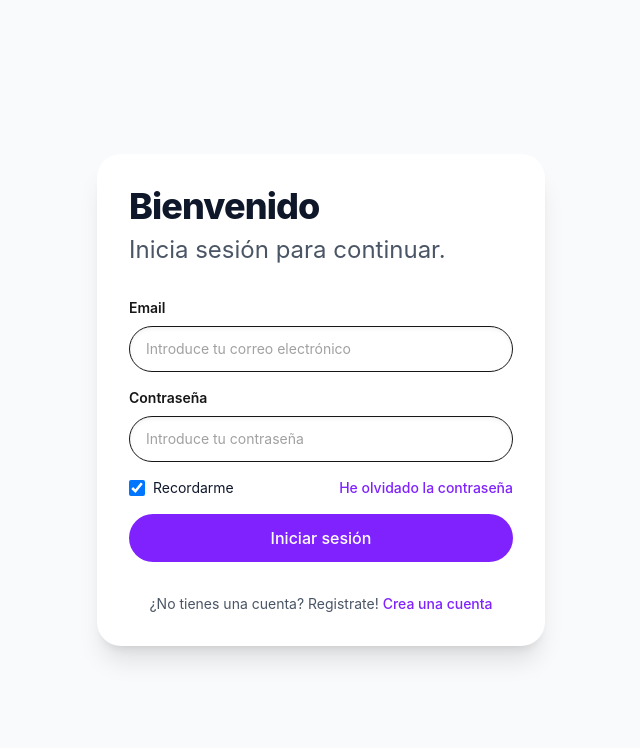
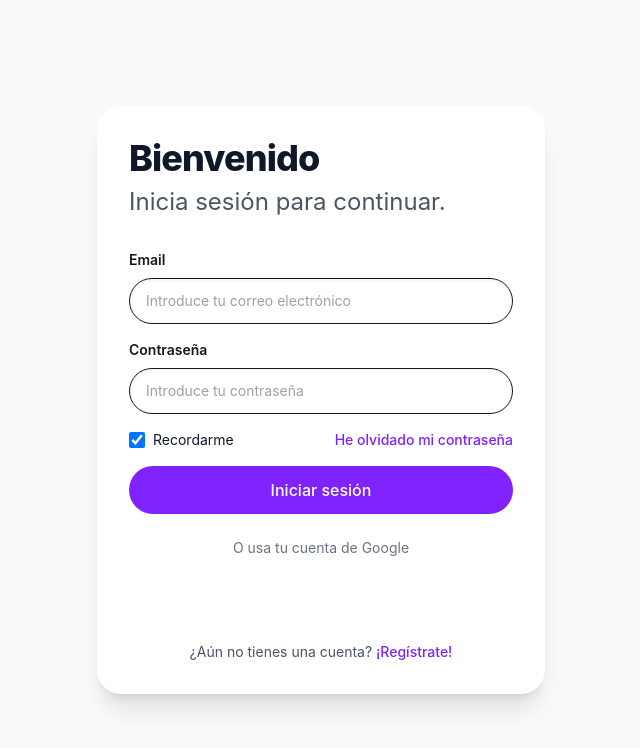
Before and after one commit to jgb0048/trelloMedac, a React (Vite) app in the folder web-trello/: page /login in a window 1280 px wide. Shown: the top 748 px of the page, without its empty margins (319-959 px from the left). Built offline with nearby package versions, Linux system fonts and the light colour scheme.

Commit message:
OAuth2.0 - Inicio sesión Google
Añadir botón de inicio de sesión y funcionamiento.

```diff
--- a/web-trello/package.json
+++ b/web-trello/package.json
@@ -10,10 +10,12 @@
     "preview": "vite preview"
   },
   "dependencies": {
+    "@react-oauth/google": "^0.11.0",
     "@tailwindcss/vite": "^4.1.14",
     "firebase": "^12.3.0",
-    "react": "^19.1.1",
-    "react-dom": "^19.1.1",
+    "jwt-decode": "^4.0.0",
+    "react": "^18.3.1",
+    "react-dom": "^18.3.1",
     "react-hook-form": "^7.64.0",
     "react-router-dom": "^7.9.3"
   },
--- a/web-trello/src/main.jsx
+++ b/web-trello/src/main.jsx
@@ -1,16 +1,19 @@
-import { StrictMode } from "react";
-import { createRoot } from "react-dom/client";
+import React from "react";
+import ReactDOM from "react-dom/client";
 import { BrowserRouter } from "react-router-dom";
 import App from "./App.jsx";
 import { AuthProvider } from "./modules/auth/AuthContext.jsx";
+import { GoogleOAuthProvider } from "@react-oauth/google";
 import "./App.css";
 
-createRoot(document.getElementById("root")).render(
-  <StrictMode>
-    <BrowserRouter>
-      <AuthProvider>
-        <App />
-      </AuthProvider>
-    </BrowserRouter>
-  </StrictMode>,
+ReactDOM.createRoot(document.getElementById("root")).render(
+  <React.StrictMode>
+    <GoogleOAuthProvider clientId="206192123803-tqklggssabfakgg3kr9mrdll1tm282g6.apps.googleusercontent.com">
+      <BrowserRouter>
+        <AuthProvider>
+          <App />
+        </AuthProvider>
+      </BrowserRouter>
+    </GoogleOAuthProvider>
+  </React.StrictMode>
 );
--- a/web-trello/src/pages/Login.jsx
+++ b/web-trello/src/pages/Login.jsx
@@ -5,15 +5,22 @@ import Input from "../components/ui/Input.jsx";
 import Checkbox from "../components/ui/Checkbox.jsx";
 import Button from "../components/ui/Button.jsx";
 import { useAuth } from "../modules/auth/AuthContext.jsx";
+import { GoogleLogin } from "@react-oauth/google";
+import { jwtDecode } from "jwt-decode";
 
 export default function Login() {
-  const { login } = useAuth();
+  const { login, loginWithGoogle } = useAuth();
   const navigate = useNavigate();
   const { state } = useLocation();
-  const { register, handleSubmit, formState: { isSubmitting } } = useForm({
+  const {
+    register,
+    handleSubmit,
+    formState: { isSubmitting },
+  } = useForm({
     defaultValues: { remember: true },
   });
 
+  // Login normal
   async function onSubmit({ email, password, remember }) {
     try {
       await login(email, password, remember);
@@ -23,25 +30,79 @@ export default function Login() {
     }
   }
 
+  // Login Google
+  const handleGoogleSuccess = (credentialResponse) => {
+    const decoded = jwtDecode(credentialResponse.credential);
+    console.log("Usuario Google:", decoded);
+    loginWithGoogle(decoded);
+    navigate("/dashboard", { replace: true });
+  };
+
+  const handleGoogleError = () => {
+    alert("Error al iniciar sesión");
+  };
+
   return (
     <AuthCard
       title="Bienvenido"
       subtitle="Inicia sesión para continuar."
-      footer={<p>¿No tienes una cuenta? Registrate! <Link to="/register" className="text-violet-600 hover:underline">Crea una cuenta</Link></p>}
+      footer={
+        <p>
+          ¿Aún no tienes una cuenta?{" "}
+          <Link
+            to="/register"
+            className="text-violet-600 hover:underline font-medium"
+          >
+            ¡Regístrate!
+          </Link>
+        </p>
+      }
     >
       <form onSubmit={handleSubmit(onSubmit)} className="space-y-4">
-        <Input label="Email" type="email" name="email" placeholder="Introduce tu correo electrónico" register={register} required />
-        <Input label="Contraseña" type="password" name="password" placeholder="Introduce tu contraseña" register={register} required />
+        <Input
+          label="Email"
+          type="email"
+          name="email"
+          placeholder="Introduce tu correo electrónico"
+          register={register}
+          required
+        />
+        <Input
+          label="Contraseña"
+          type="password"
+          name="password"
+          placeholder="Introduce tu contraseña"
+          register={register}
+          required
+        />
 
         <div className="flex items-center justify-between">
-          <Checkbox label="Recordarme" name="remember" register={register} defaultChecked />
-          <Link to="/forgot" className="text-sm text-violet-600 hover:underline">He olvidado la contraseña</Link>
+          <Checkbox
+            label="Recordarme"
+            name="remember"
+            register={register}
+            defaultChecked
+          />
+          <Link
+            to="/forgot"
+            className="text-sm text-violet-600 hover:underline"
+          >
+            He olvidado mi contraseña
+          </Link>
         </div>
 
         <Button type="submit" variant="primary" full disabled={isSubmitting}>
-          {isSubmitting ? "Signing in..." : "Iniciar sesión"}
+          {isSubmitting ? "Iniciando sesión..." : "Iniciar sesión"}
         </Button>
       </form>
+
+      {/* Botón login con Google */}
+      <div className="mt-6 text-center">
+        <p className="text-sm text-gray-500 mb-3">O usa tu cuenta de Google</p>
+        <div className="flex justify-center">
+          <GoogleLogin onSuccess={handleGoogleSuccess} onError={handleGoogleError} />
+        </div>
+      </div>
     </AuthCard>
   );
 }
```
Also changed, not shown: package.json (added, +8 -0 lines), 1 other file (tests, documents, lock files or other folders).
